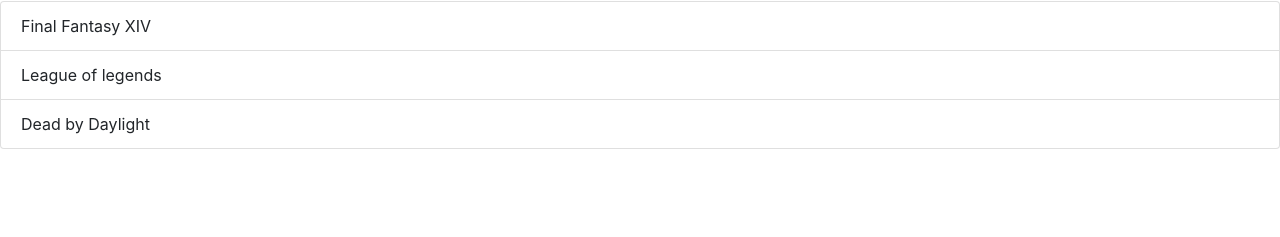
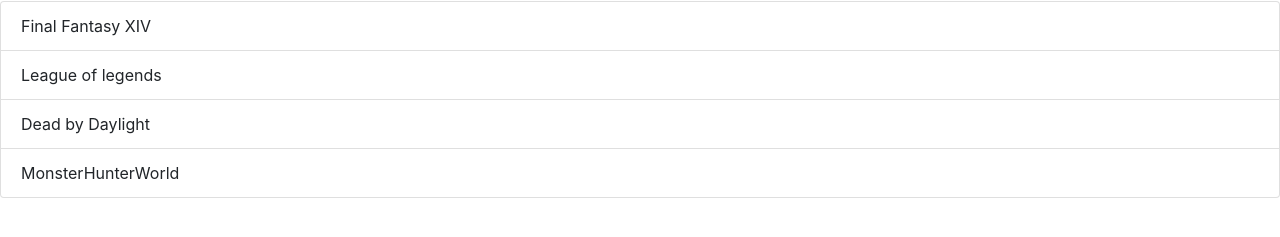
Before and after one commit to AiydenGlitch/verb-Aiyden-Jellema-311553, a plain HTML site: page index.html in a window 1280 px wide. Shown: the part 55-292 px from the top of the page. Drawn offline with nearby package versions, Linux system fonts and the light colour scheme.

Commit message:
vierde game

```diff
--- a/index.html
+++ b/index.html
@@ -16,6 +16,7 @@
         <li class="list-group-item">Final Fantasy XIV</li>
         <li class="list-group-item">League of legends</li>
         <li class="list-group-item">Dead by Daylight</li>
+        <li class="list-group-item">MonsterHunterWorld</li>
       </ul>
 
     <!-- Optional JavaScript -->
```
